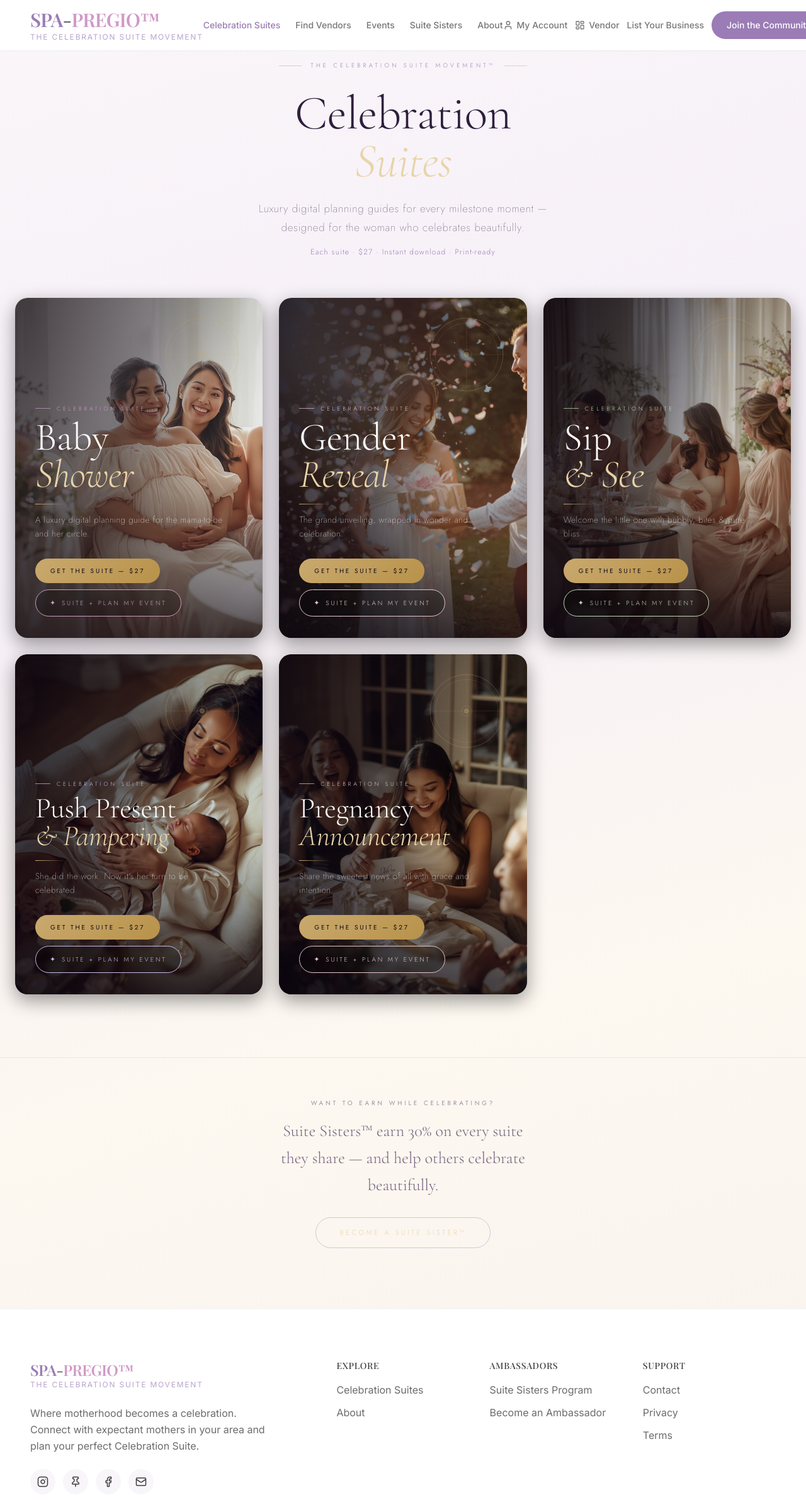
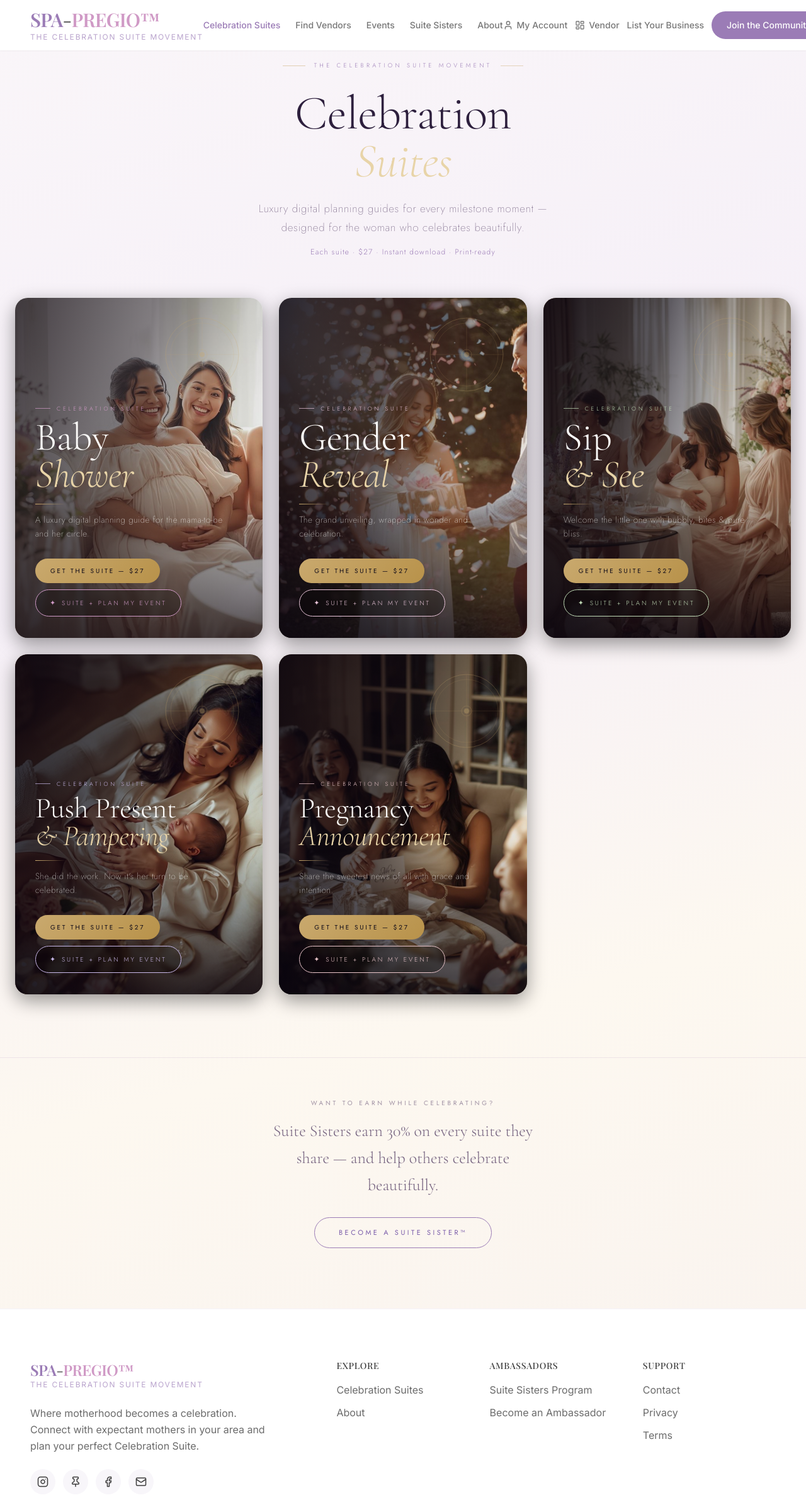
Before and after one commit to Spa-Pregio/spa-pregio-website, a React (Vite) app: page /suites in a window 1280 px wide. Shown: the top 2382 px of the page at 63% size. Built offline with nearby package versions, Linux system fonts and the light colour scheme.

Commit message:
Add files via upload

```diff
--- a/src/pages/CelebrationSuites.tsx
+++ b/src/pages/CelebrationSuites.tsx
@@ -674,7 +674,7 @@ export default function CelebrationSuites() {
           <span style={{
             color: "#9B7CB6", fontFamily: "'Jost',sans-serif", fontWeight: 300,
             fontSize: "9.5px", letterSpacing: "0.45em", textTransform: "uppercase",
-          }}>The Celebration Suite Movement™</span>
+          }}>The Celebration Suite Movement</span>
           <div style={{ width: "36px", height: "1px", background: "#C9A96E", opacity: 0.45 }}/>
         </div>
 
@@ -736,7 +736,7 @@ export default function CelebrationSuites() {
           color: "rgba(60,35,80,0.7)", lineHeight: 1.65,
           maxWidth: "420px", margin: "0 auto 30px",
         }}>
-          Suite Sisters™ earn 30% on every suite they share —
+          Suite Sisters earn 30% on every suite they share —
           and help others celebrate beautifully.
         </p>
         <a
@@ -746,12 +746,22 @@ export default function CelebrationSuites() {
           style={{
             display: "inline-block",
             padding: "15px 38px",
-            border: "1.5px solid rgba(155,124,182,0.4)",
-            color: "#E8D4A8", borderRadius: "100px",
-            fontFamily: "'Jost',sans-serif", fontWeight: 300,
+            border: "1.5px solid #9B7CB6",
+            color: "#7A5CAA", borderRadius: "100px",
+            fontFamily: "'Jost',sans-serif", fontWeight: 400,
             fontSize: "11px", letterSpacing: "0.32em", textTransform: "uppercase",
             textDecoration: "none",
-            transition: "border-color 0.25s, background 0.25s",
+            transition: "border-color 0.25s, background 0.25s, color 0.25s",
+          }}
+          onMouseEnter={e => {
+            const el = e.currentTarget as HTMLElement;
+            el.style.background = "#9B7CB6";
+            el.style.color = "#FDFCFA";
+          }}
+          onMouseLeave={e => {
+            const el = e.currentTarget as HTMLElement;
+            el.style.background = "transparent";
+            el.style.color = "#7A5CAA";
           }}
         >
           Become a Suite Sister™
```
